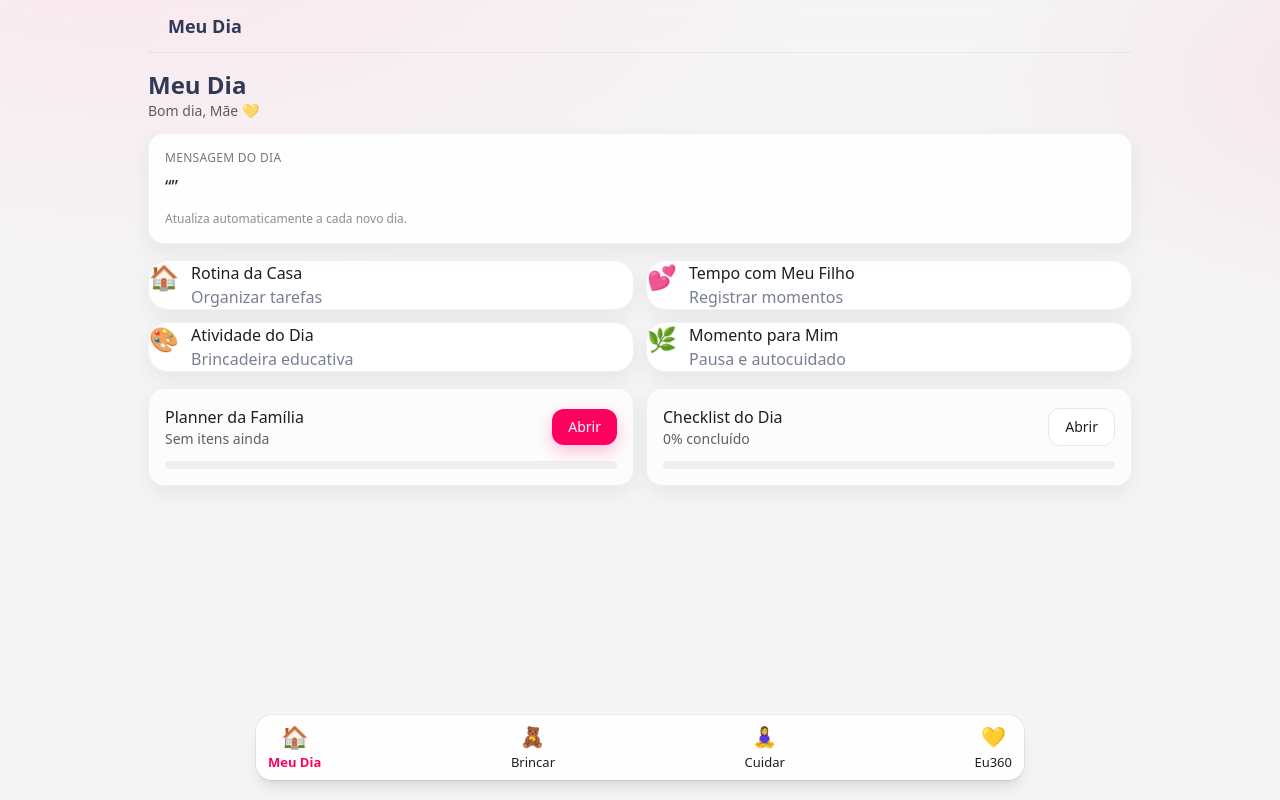
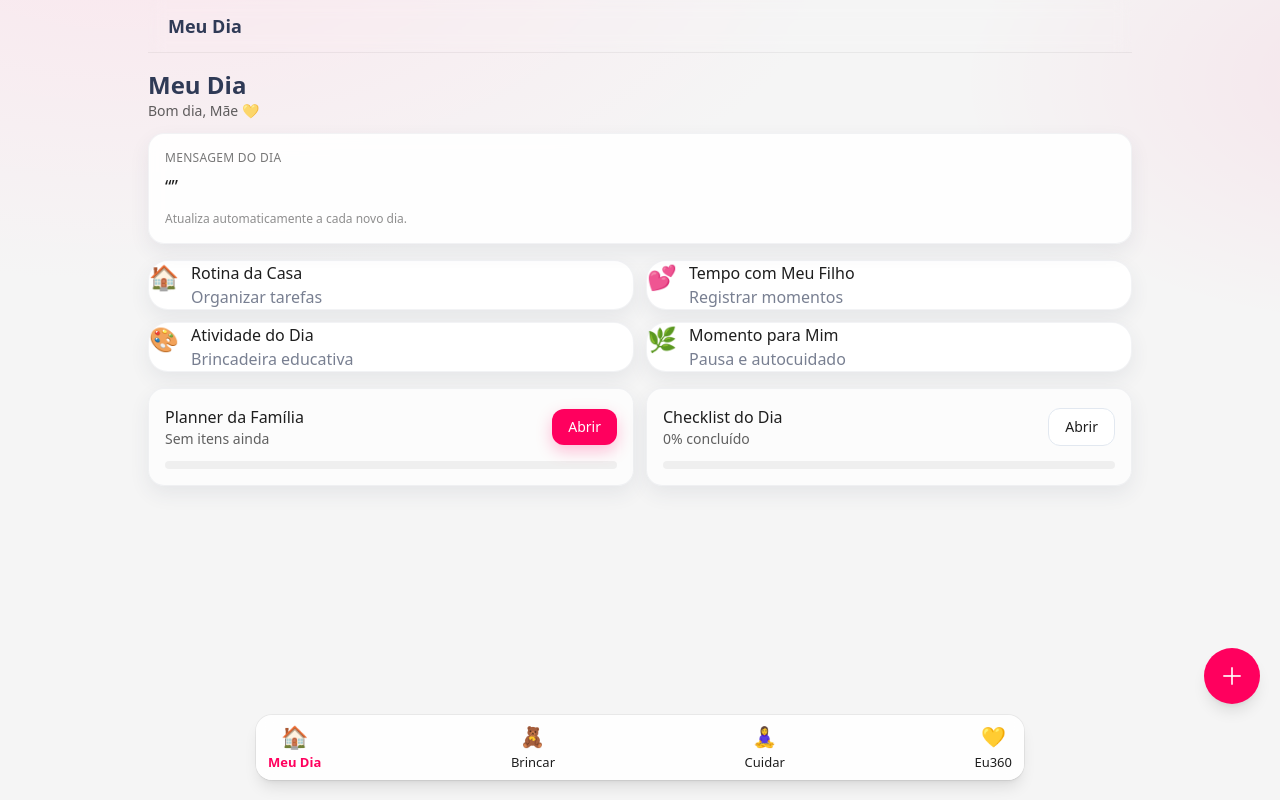
Before and after one commit to simonebrusco/materna360-app, a Next.js app in the folder materna360_starter/: page /meu-dia in a window 1280 px wide. Built offline with nearby package versions, Linux system fonts and the light colour scheme.

Commit message:
Update page.jsx

```diff
--- a/materna360_starter/app/meu-dia/page.jsx
+++ b/materna360_starter/app/meu-dia/page.jsx
@@ -5,13 +5,13 @@ import { useEffect, useMemo, useState } from "react";
 import Link from "next/link";
 import AppBar from "../../components/AppBar";
 import GlassCard from "../../components/GlassCard";
+import QuickNote from "../../components/QuickNote";          // ⬅️ FAB usa este composer
 import { get, set, keys } from "../../lib/storage";
+import { addPlannerItem } from "../../lib/planner";          // ⬅️ salvar nota no Planner
 
 // (opcional) tenta importar a lista de mensagens se existir
 let EXTERNAL_MESSAGES = null;
 try {
-  // se você já criou ../../lib/messages.js exportando MESSAGES, usamos aqui:
-  // export const MESSAGES = [{ quote, author }, ...]
   EXTERNAL_MESSAGES = require("../../lib/messages").MESSAGES || null;
 } catch (_) {
   EXTERNAL_MESSAGES = null;
@@ -31,7 +31,7 @@ const MESSAGES = Array.isArray(EXTERNAL_MESSAGES) && EXTERNAL_MESSAGES.length
 function startOfDayStr(date = new Date()) {
   const d = new Date(date);
   d.setHours(0, 0, 0, 0);
-  return d.toISOString(); // comparável como string
+  return d.toISOString();
 }
 
 function Greeting() {
@@ -49,7 +49,7 @@ function Greeting() {
   );
 }
 
-/** Mensagem do Dia — muda sozinha a cada 24h */
+/** Mensagem do Dia — muda sozinha a cada 24h (sem botão de troca) */
 function MessageOfDay() {
   const [msg, setMsg] = useState(MESSAGES[0]);
 
@@ -58,7 +58,6 @@ function MessageOfDay() {
     const today = startOfDayStr();
     const saved = get(k, null);
 
-    // estrutura salva: { idx: number, date: string(iso-start-of-day) }
     if (!saved) {
       const first = { idx: 0, date: today };
       set(k, first);
@@ -66,13 +65,12 @@ function MessageOfDay() {
       return;
     }
 
-    const isSameDay = saved.date === today;
-    if (isSameDay) {
+    if (saved.date === today) {
       setMsg(MESSAGES[saved.idx % MESSAGES.length]);
       return;
     }
 
-    // novo dia → avança índice, salva, dispara badge + toast
+    // virou o dia → avança índice, salva, badge + toast
     const next = { idx: (Number(saved.idx || 0) + 1) % MESSAGES.length, date: today };
     set(k, next);
     setMsg(MESSAGES[next.idx]);
@@ -97,12 +95,8 @@ function MessageOfDay() {
       <blockquote className="mt-2 text-lg leading-snug">
         “{msg?.quote}”
       </blockquote>
-      {msg?.author && (
-        <div className="mt-1 text-sm opacity-60">— {msg.author}</div>
-      )}
-      <p className="mt-3 text-xs opacity-50">
-        Atualiza automaticamente a cada novo dia.
-      </p>
+      {msg?.author && <div className="mt-1 text-sm opacity-60">— {msg.author}</div>}
+      <p className="mt-3 text-xs opacity-50">Atualiza automaticamente a cada novo dia.</p>
     </GlassCard>
   );
 }
@@ -139,10 +133,7 @@ function PlannerPreview() {
       </div>
 
       <div className="mt-3 w-full h-2 rounded-full bg-black/5 overflow-hidden">
-        <div
-          className="h-2 bg-[var(--brand)] transition-all"
-          style={{ width: `${progress.pct}%` }}
-        />
+        <div className="h-2 bg-[var(--brand)] transition-all" style={{ width: `${progress.pct}%` }} />
       </div>
     </GlassCard>
   );
@@ -153,7 +144,6 @@ function ChecklistCard() {
   const [pct, setPct] = useState(0);
 
   useEffect(() => {
-    // formato livre — tentamos dois jeitos comuns
     const kDay = (keys.checklistToday || "m360:checklist:today");
     const kLogs = (keys.checklist || "m360:checklist");
 
@@ -164,7 +154,6 @@ function ChecklistCard() {
       total = today.items.length;
       done = today.items.filter((i) => !!i.done).length;
     } else {
-      // fallback genérico
       const arr = get(kLogs, []);
       if (Array.isArray(arr) && arr.length) {
         const last = arr[arr.length - 1];
@@ -190,10 +179,7 @@ function ChecklistCard() {
         </Link>
       </div>
       <div className="mt-3 w-full h-2 rounded-full bg-black/5 overflow-hidden">
-        <div
-          className="h-2 bg-[var(--brand-ink)]/80 transition-all"
-          style={{ width: `${pct}%` }}
-        />
+        <div className="h-2 bg-[var(--brand-ink)]/80 transition-all" style={{ width: `${pct}%` }} />
       </div>
     </GlassCard>
   );
@@ -214,8 +200,29 @@ function HomeCard({ emoji, title, subtitle, href }) {
 }
 
 export default function MeuDiaPage() {
+  const [noteOpen, setNoteOpen] = useState(false);
+
+  function handleSaveNote(text) {
+    if (!text || !text.trim()) {
+      // feedback suave
+      if (typeof window !== "undefined") {
+        window.dispatchEvent(new CustomEvent("m360:toast", { detail: { message: "Escreva algo para salvar ✍️" } }));
+      }
+      return;
+    }
+    // salva como item do Planner (aba "Casa")
+    addPlannerItem("casa", text.trim());
+
+    // toast + badge opcional
+    if (typeof window !== "undefined") {
+      window.dispatchEvent(new CustomEvent("m360:toast", { detail: { message: "Anotado no Planner 💾" } }));
+      window.dispatchEvent(new CustomEvent("m360:win", { detail: { type: "badge", name: "Organizada" } }));
+    }
+    setNoteOpen(false);
+  }
+
   return (
-    <main className="max-w-5xl mx-auto px-5 pb-24">
+    <main className="max-w-5xl mx-auto px-5 pb-28">
       <AppBar title="Meu Dia" />
 
       {/* Saudação */}
@@ -230,30 +237,10 @@ export default function MeuDiaPage() {
 
       {/* Atalhos principais */}
       <section className="mt-4 grid grid-cols-1 md:grid-cols-2 gap-3">
-        <HomeCard
-          emoji="🏠"
-          title="Rotina da Casa"
-          subtitle="Organizar tarefas"
-          href="/meu-dia/rotina"
-        />
-        <HomeCard
-          emoji="💕"
-          title="Tempo com Meu Filho"
-          subtitle="Registrar momentos"
-          href="/meu-dia/momentos"
-        />
-        <HomeCard
-          emoji="🎨"
-          title="Atividade do Dia"
-          subtitle="Brincadeira educativa"
-          href="/meu-dia/atividade"
-        />
-        <HomeCard
-          emoji="🌿"
-          title="Momento para Mim"
-          subtitle="Pausa e autocuidado"
-          href="/meu-dia/pausas"
-        />
+        <HomeCard emoji="🏠" title="Rotina da Casa"      subtitle="Organizar tarefas"     href="/meu-dia/rotina" />
+        <HomeCard emoji="💕" title="Tempo com Meu Filho"  subtitle="Registrar momentos"   href="/meu-dia/momentos" />
+        <HomeCard emoji="🎨" title="Atividade do Dia"     subtitle="Brincadeira educativa" href="/meu-dia/atividade" />
+        <HomeCard emoji="🌿" title="Momento para Mim"     subtitle="Pausa e autocuidado"  href="/meu-dia/pausas" />
       </section>
 
       {/* Planner + Checklist */}
@@ -261,6 +248,33 @@ export default function MeuDiaPage() {
         <PlannerPreview />
         <ChecklistCard />
       </section>
+
+      {/* FAB “＋ Anotar” */}
+      <button
+        onClick={() => setNoteOpen(true)}
+        aria-label="Adicionar anotação"
+        className="
+          fixed right-5 bottom-24 z-[60]
+          rounded-full shadow-lg
+          h-14 w-14 text-2xl leading-none
+          bg-[var(--brand)] text-white
+          hover:scale-105 active:scale-95 transition
+          grid place-items-center
+        "
+      >
+        ＋
+      </button>
+
+      {/* Composer de nota (QuickNote) */}
+      {noteOpen && (
+        <QuickNote
+          title="Nova anotação"
+          placeholder="Ex.: comprar fraldas, ligar para a pediatra..."
+          confirmLabel="Salvar no Planner"
+          onSave={handleSaveNote}
+          onClose={() => setNoteOpen(false)}
+        />
+      )}
     </main>
   );
 }
```
